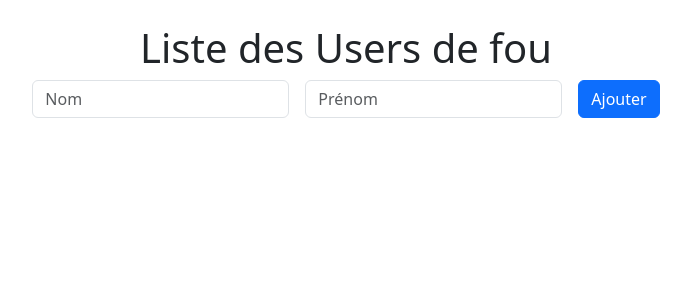
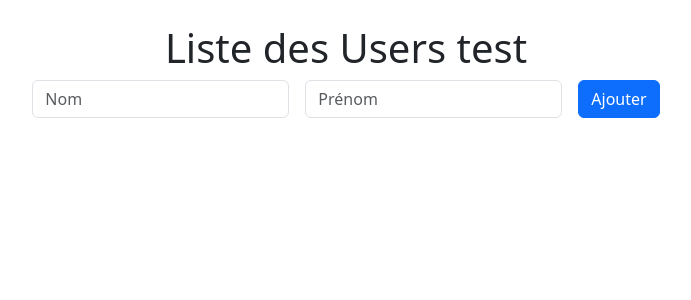
Before and after one commit to JN-EPHEC/group-maniak-forum_2tl1, a React (Vite) app in the folder client/: page / in a window 1280 px wide. Shown: the top 300 px of the page, without its empty margins (294-985 px from the left). Built offline with nearby package versions, Linux system fonts and the light colour scheme; no server answers.

Commit message:
TEST SCP

```diff
--- a/client/src/App.tsx
+++ b/client/src/App.tsx
@@ -21,7 +21,7 @@ function App() {
   return (
 
     <div className="container mt-4">
-      <h1 className="text-center">Liste des Users de fou</h1>
+      <h1 className="text-center">Liste des Users test</h1>
       <UserForm setData={setData} />
       <UserList data={data} setData={setData} />
 
```
